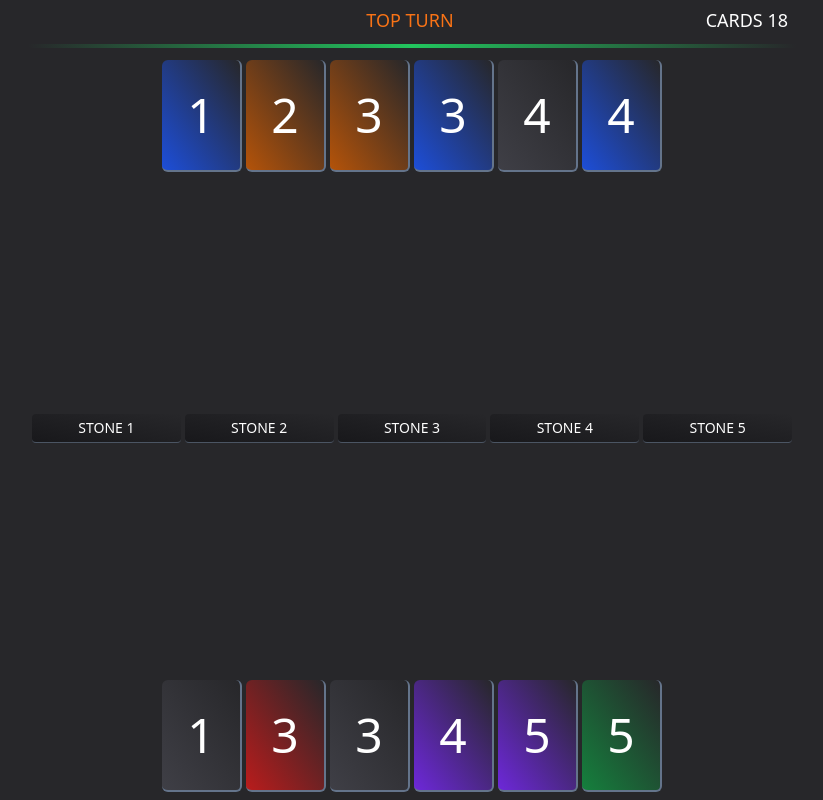
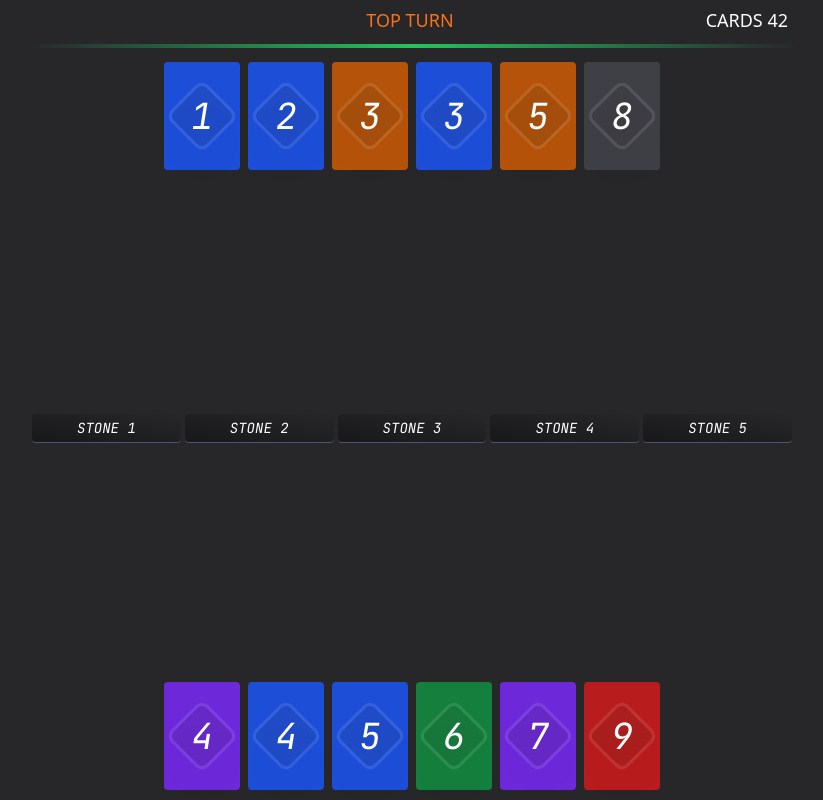
Before and after one commit to luisely/cardgame, a React (Vite) app: page / in a window 1280 px wide. Shown: the whole page, without its empty margins (228-1051 px from the left). Built offline with nearby package versions, Linux system fonts and the light colour scheme; some icons are missing.

Commit message:
Atualizado estilo das cartas

```diff
--- a/index.html
+++ b/index.html
@@ -1,12 +1,14 @@
 <!DOCTYPE html>
-<html lang="en" class="h-full">
+<html lang="en">
   <head>
     <meta charset="UTF-8" />
-    <link rel="icon" type="image/svg+xml" href="/vite.svg" />
     <meta name="viewport" content="width=device-width, initial-scale=1.0" />
     <title>Card Game</title>
+    <link rel="preconnect" href="https://fonts.googleapis.com">
+    <link rel="preconnect" href="https://fonts.gstatic.com" crossorigin>
+    <link href="https://fonts.googleapis.com/css2?family=JetBrains+Mono:ital@0;1&display=swap" rel="stylesheet">
   </head>
-  <body class="bg-zinc-800 h-full ">
+  <body class="bg-zinc-800 h-[100dvh]">
     <div id="root" class="h-full"></div>
     <script type="module" src="/src/main.tsx"></script>
   </body>
--- a/src/utils/checkScore.ts
+++ b/src/utils/checkScore.ts
@@ -1,10 +1,16 @@
 import { Card } from '../app/entities/Card'
 
 const pointsToAdd = {
-  run: 400,
-  three: 300,
-  colors: 100,
+  run: 300,
+  three: 400,
+  colors: 200,
 }
+
+// 1. Run + Colors: 500P
+// 2. Three:        400P
+// 3. Run:          300P
+// 4. Colors:       200P
+// 5. Sum:          Sum of Points
 
 function isSequence(array: Card[]) {
   for (let i = 1; i < array.length; i++) {
--- a/src/utils/deck.ts
+++ b/src/utils/deck.ts
@@ -1,48 +1,46 @@
-import { Card } from '../app/entities/Card'
-
 type Colors = ['red', 'blue', 'zinc', 'yellow', 'green', 'orange']
 
-// const colors: Colors = ['red', 'blue', 'zinc', 'yellow', 'green', 'orange']
+const colors: Colors = ['red', 'blue', 'zinc', 'yellow', 'green', 'orange']
 
-// export const deck2: Card[] = colors.flatMap((color) => {
-//   return [1, 2, 3, 4, 5, 6, 7, 8, 9].map((value) => {
-//     return {
-//       id: value + color,
-//       cardValue: value,
-//       color
-//     }
-//   })
-// })
+const array = [1, 2, 3, 4, 5, 6, 7, 8, 9]
 
-export const deck: Card[] = [
-  { id: '1red', cardValue: 1, color: 'red' },
-  { id: '2red', cardValue: 2, color: 'red' },
-  { id: '3red', cardValue: 3, color: 'red' },
-  { id: '4red', cardValue: 4, color: 'red' },
-  { id: '5red', cardValue: 5, color: 'red' },
-  { id: '1blue', cardValue: 1, color: 'blue' },
-  { id: '2blue', cardValue: 2, color: 'blue' },
-  { id: '3blue', cardValue: 3, color: 'blue' },
-  { id: '4blue', cardValue: 4, color: 'blue' },
-  { id: '5blue', cardValue: 5, color: 'blue' },
-  { id: '1zinc', cardValue: 1, color: 'zinc' },
-  { id: '2zinc', cardValue: 2, color: 'zinc' },
-  { id: '3zinc', cardValue: 3, color: 'zinc' },
-  { id: '4zinc', cardValue: 4, color: 'zinc' },
-  { id: '5zinc', cardValue: 5, color: 'zinc' },
-  { id: '1yellow', cardValue: 1, color: 'yellow' },
-  { id: '2yellow', cardValue: 2, color: 'yellow' },
-  { id: '3yellow', cardValue: 3, color: 'yellow' },
-  { id: '4yellow', cardValue: 4, color: 'yellow' },
-  { id: '5yellow', cardValue: 5, color: 'yellow' },
-  { id: '1green', cardValue: 1, color: 'green' },
-  { id: '2green', cardValue: 2, color: 'green' },
-  { id: '3green', cardValue: 3, color: 'green' },
-  { id: '4green', cardValue: 4, color: 'green' },
-  { id: '5green', cardValue: 5, color: 'green' },
-  { id: '1orange', cardValue: 1, color: 'orange' },
-  { id: '2orange', cardValue: 2, color: 'orange' },
-  { id: '3orange', cardValue: 3, color: 'orange' },
-  { id: '4orange', cardValue: 4, color: 'orange' },
-  { id: '5orange', cardValue: 5, color: 'orange' },
-]
+export const deck = colors.flatMap((color) => {
+  return array.map((value) => ({
+    id: value + color,
+    cardValue: value,
+    color,
+  }))
+})
+
+// export const deck2: Card[] = [
+//   { id: '1red', cardValue: 1, color: 'red' },
+//   { id: '2red', cardValue: 2, color: 'red' },
+//   { id: '3red', cardValue: 3, color: 'red' },
+//   { id: '4red', cardValue: 4, color: 'red' },
+//   { id: '5red', cardValue: 5, color: 'red' },
+//   { id: '1blue', cardValue: 1, color: 'blue' },
+//   { id: '2blue', cardValue: 2, color: 'blue' },
+//   { id: '3blue', cardValue: 3, color: 'blue' },
+//   { id: '4blue', cardValue: 4, color: 'blue' },
+//   { id: '5blue', cardValue: 5, color: 'blue' },
+//   { id: '1zinc', cardValue: 1, color: 'zinc' },
+//   { id: '2zinc', cardValue: 2, color: 'zinc' },
+//   { id: '3zinc', cardValue: 3, color: 'zinc' },
+//   { id: '4zinc', cardValue: 4, color: 'zinc' },
+//   { id: '5zinc', cardValue: 5, color: 'zinc' },
+//   { id: '1yellow', cardValue: 1, color: 'yellow' },
+//   { id: '2yellow', cardValue: 2, color: 'yellow' },
+//   { id: '3yellow', cardValue: 3, color: 'yellow' },
+//   { id: '4yellow', cardValue: 4, color: 'yellow' },
+//   { id: '5yellow', cardValue: 5, color: 'yellow' },
+//   { id: '1green', cardValue: 1, color: 'green' },
+//   { id: '2green', cardValue: 2, color: 'green' },
+//   { id: '3green', cardValue: 3, color: 'green' },
+//   { id: '4green', cardValue: 4, color: 'green' },
+//   { id: '5green', cardValue: 5, color: 'green' },
+//   { id: '1orange', cardValue: 1, color: 'orange' },
+//   { id: '2orange', cardValue: 2, color: 'orange' },
+//   { id: '3orange', cardValue: 3, color: 'orange' },
+//   { id: '4orange', cardValue: 4, color: 'orange' },
+//   { id: '5orange', cardValue: 5, color: 'orange' },
+// ]
--- /dev/null
+++ b/src/utils/shuffleArrayNumberTimes.ts
@@ -0,0 +1,12 @@
+import _ from 'lodash'
+
+export function shuffleArrayNumberTimes<T>(array: T[], times: number) {
+  let n = 0
+  let result: T[] = [...array]
+  while (n < times) {
+    n++
+    result = _.shuffle(result)
+    console.log(result)
+  }
+  return result
+}
--- a/src/view/components/CardButton.tsx
+++ b/src/view/components/CardButton.tsx
@@ -3,13 +3,15 @@ import { Card } from '../../app/entities/Card'
 import { useDrag } from 'react-dnd'
 import { twMerge } from 'tailwind-merge'
 
+import diamond from '../assets/diamond.svg'
+
 const colorVariants = {
-  blue: 'from-blue-700',
-  yellow: 'from-violet-700',
-  green: 'from-green-700',
-  orange: 'from-amber-700',
-  red: 'from-red-700',
-  zinc: 'from-zinc-700',
+  blue: 'bg-blue-700',
+  yellow: 'bg-violet-700',
+  green: 'bg-green-700',
+  orange: 'bg-amber-700',
+  red: 'bg-red-700',
+  zinc: 'bg-zinc-700',
 }
 
 type CardButtonProps = ComponentProps<'button'> & {
@@ -18,6 +20,7 @@ type CardButtonProps = ComponentProps<'button'> & {
   player: 'top' | 'bottom'
   canDrag?: boolean
   className?: string
+  dropClassName?: string
 }
 
 export const CardButton = memo(function CardButton({
@@ -26,6 +29,7 @@ export const CardButton = memo(function CardButton({
   player,
   canDrag,
   className,
+  dropClassName,
   ...props
 }: CardButtonProps) {
   const [{ isDragging }, drag] = useDrag(
@@ -50,17 +54,20 @@ export const CardButton = memo(function CardButton({
       type="button"
       disabled={isDisabled}
       className={twMerge(
-        'text-center text-5xl w-14 h-20 md:w-20 md:h-28 font-medium',
-        'bg-gradient-to-tr to-zinc-800',
-        'rounded-md border-r-2 border-b-2 border-slate-500',
-        'transition-all hover:border-emerald-700 focus:border-emerald-700',
+        'text-center w-14 h-20 md:w-20 md:h-28 text-3xl md:text-4xl',
+        'rounded-md ',
+        'transition-all hover:bg-slate-100',
         'data-[d=true]:opacity-20 disabled:cursor-not-allowed cursor-grab',
         'animate-slideDownAndFade',
-        colorVariants[card.color],
         className,
       )}
     >
-      {card.cardValue}
+      <div className={twMerge(' h-[96%] m-[2px] rounded flex items-center justify-center', colorVariants[card.color])}>
+        <div className=" flex bg-no-repeat items-center justify-center bg-center relative">
+          <img src={diamond} alt="" className="h-20" />
+          <p className={twMerge('drop-shadow-2xl absolute font-jetBrains italic', dropClassName)}>{card.cardValue}</p>
+        </div>
+      </div>
     </button>
   )
 })
--- a/src/view/components/ConfettiComp.tsx
+++ b/src/view/components/ConfettiComp.tsx
@@ -23,9 +23,9 @@ export function ConfettiComp() {
   }
 
   useEffect(() => {
-    winner && setShowConfetti(true)
+    !!winner && setShowConfetti(true)
     window.onresize = () => handleWindowSize()
-    winner &&
+    !!winner &&
       setTimeout(() => {
         setShowConfetti(false)
       }, 20000)
@@ -33,7 +33,7 @@ export function ConfettiComp() {
 
   return (
     showConfetti && (
-      <div className="w-screen h-screen  fixed inset-0 flex justify-center items-center data-[state=open]:animate-overlayShow ">
+      <div className="w-screen h-screen fixed inset-0 flex justify-center items-center animate-overlayShow ">
         <div className="bg-zinc-800 rounded-md border border-emerald-700 h-7 w-full md:w-full md:max-w-3xl flex items-center justify-center animate-overlayShow text-lg translate-y-7 text-emerald-400 font-medium">
           🎉 {winner.toUpperCase()} WIN
         </div>
--- a/src/view/pages/Board/components/BoardContext/index.tsx
+++ b/src/view/pages/Board/components/BoardContext/index.tsx
@@ -1,5 +1,5 @@
 import { produce } from 'immer'
-import _ from 'lodash'
+import _, { result } from 'lodash'
 import React, { createContext, useCallback, useState } from 'react'
 import { Card } from '../../../../../app/entities/Card'
 import { Stones } from '../../../../../app/entities/Stones'
--- a/src/view/pages/Board/components/CenterBoard/components/DropCards.tsx
+++ b/src/view/pages/Board/components/CenterBoard/components/DropCards.tsx
@@ -49,7 +49,8 @@ export const DropCards = memo(function DropCards({ cards, player, onDrop, isAllo
           isDisabled={true}
           player={player}
           canDrag={false}
-          className="w-10 h-12 md:w-12 md:h-16 border-r-0 border-b text-4xl"
+          className="w-10 h-12 md:w-12 md:h-16"
+          dropClassName="text-lg md:text-xl"
         />
       ))}
     </div>
--- a/src/view/pages/Board/components/CenterBoard/index.tsx
+++ b/src/view/pages/Board/components/CenterBoard/index.tsx
@@ -24,7 +24,7 @@ export function CenterBoard() {
                 className="stones data-[winner=true]:opacity-50"
                 onClick={() => handleChangeStone(index)}
               >
-                <span className="tracking-tight md:tracking-normal">
+                <span className="tracking-tight md:tracking-normal font-jetBrains italic">
                   {stone.winner ? stone.winner.toUpperCase() + ' WIN' : 'STONE ' + stone.id}
                 </span>
               </button>
--- a/src/view/pages/Board/layout/index.tsx
+++ b/src/view/pages/Board/layout/index.tsx
@@ -11,7 +11,7 @@ export function Layout() {
       <div className="flex flex-col text-white w-full h-full max-w-xl md:max-w-3xl">
         <Header />
         <div className="flex flex-col h-full">
-          <div className="flex items-center justify-center gap-1 h-24 md:h-32 w-full p-2">
+          <div className="flex items-center justify-center gap-1 h-24 md:h-32 w-full">
             <CardsPlayer data={playersCards.top} isDisabled={turnPlayer !== 'top'} player="top" />
           </div>
 
@@ -19,7 +19,7 @@ export function Layout() {
             <CenterBoard />
           </div>
 
-          <div className="flex items-center justify-center gap-1 h-24 md:h-32 w-full p-2">
+          <div className="flex items-center justify-center gap-1 h-24 md:h-32 w-full">
             <CardsPlayer data={playersCards.bottom} isDisabled={turnPlayer !== 'bottom'} player="bottom" />
           </div>
         </div>
--- a/tailwind.config.js
+++ b/tailwind.config.js
@@ -2,7 +2,11 @@
 export default {
   content: ['./index.html', './src/**/*.{js,ts,jsx,tsx}'],
   theme: {
-    extend: {},
+    extend: {
+      fontFamily: {
+        jetBrains: ['JetBrains Mono'],
+      },
+    },
     keyframes: {
       slideDownAndFade: {
         from: { opacity: 0, transform: 'translateY(-2px)' },
```
Also changed, not shown: src/view/assets/diamond.svg (added), src/view/assets/losango.svg (added).
